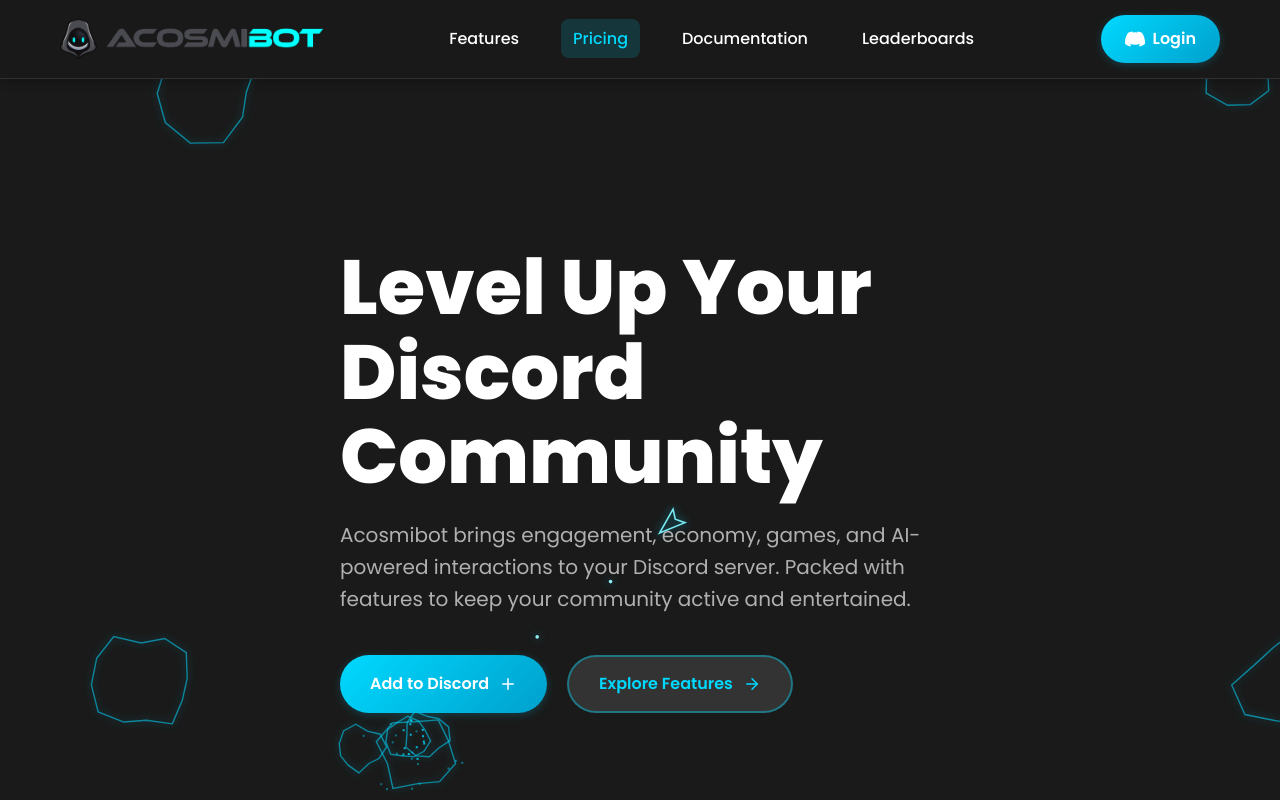
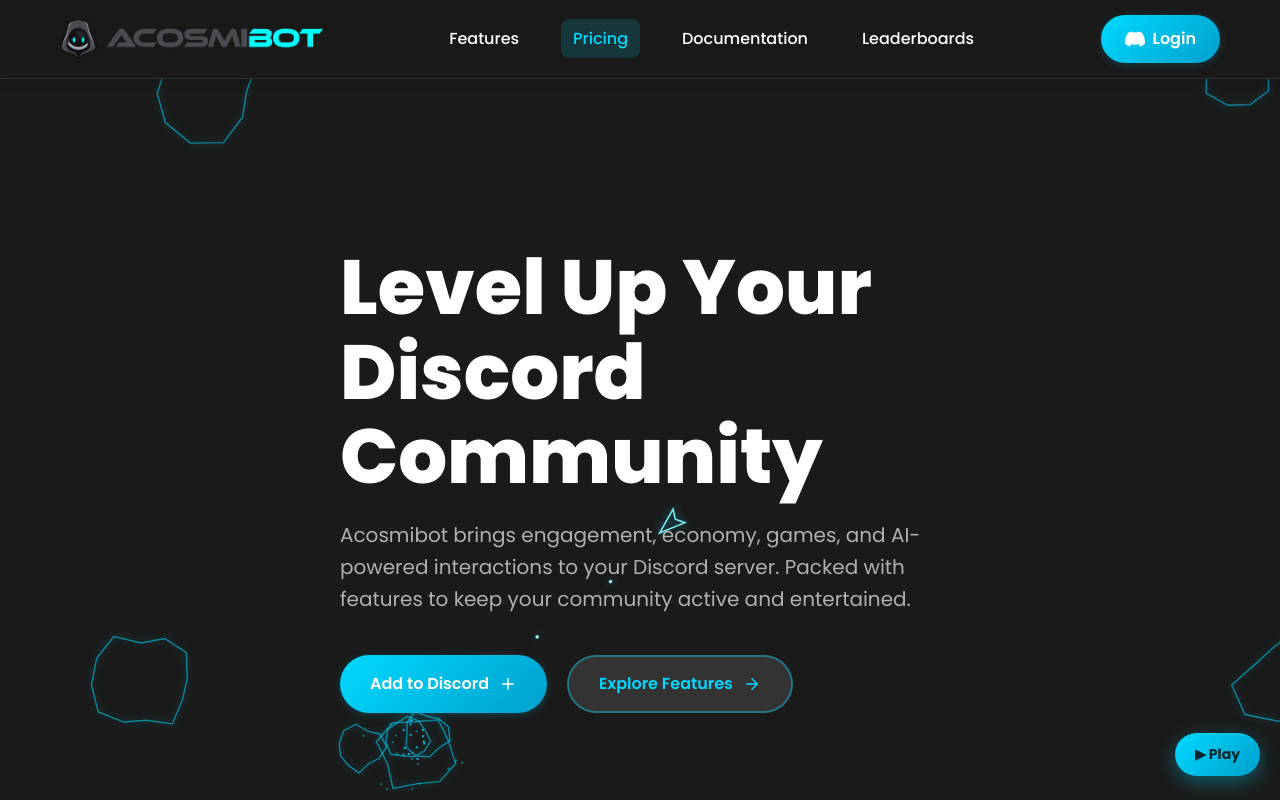
Before and after one commit to acosmic/acosmibot-website, a React (Vite) app: page /z-test in a window 1280 px wide. Shown: the top 800 px of the page. Built offline with nearby package versions, Linux system fonts and the light colour scheme.

Commit message:
homepage test, max to 200 image analyses

```diff
--- a/src/components/HeroAsteroids.tsx
+++ b/src/components/HeroAsteroids.tsx
@@ -49,6 +49,10 @@ export const HeroAsteroids: React.FC = () => {
   const [score, setScore] = useState(0);
   const [lives, setLives] = useState(3);
   const [best, setBest] = useState(0);
+  // The hero is 100vh but starts below the nav, so its bottom sits one nav-height
+  // under the viewport. Measure that offset and lift the bottom-anchored HUD by it.
+  const [navOffset, setNavOffset] = useState(72);
+  const [isMobile, setIsMobile] = useState(false);
 
   useEffect(() => {
     const canvas = canvasRef.current;
@@ -310,9 +314,17 @@ export const HeroAsteroids: React.FC = () => {
       W = parent.clientWidth; H = parent.clientHeight;
       canvas.width = W * DPR; canvas.height = H * DPR;
       ctx.setTransform(DPR, 0, 0, DPR, 0, 0);
+      // hero.offsetTop == nav height (nav is the in-flow block above the hero)
+      setNavOffset(parent.offsetTop || 72);
       if (modeV === 'ambient') initGame();
       sync();
     };
+
+    // hide the Play affordance where there's no keyboard (matches nav breakpoint)
+    const mq = window.matchMedia('(max-width: 820px)');
+    const onMq = () => setIsMobile(mq.matches);
+    onMq();
+    mq.addEventListener('change', onMq);
 
     // ── input (only intercepts keys while playing) ───────────
     const onKey = (e: KeyboardEvent, down: boolean) => {
@@ -351,6 +363,7 @@ export const HeroAsteroids: React.FC = () => {
       io.disconnect();
       window.removeEventListener('keydown', onKeyDown);
       window.removeEventListener('keyup', onKeyUp);
+      mq.removeEventListener('change', onMq);
       apiRef.current = null;
     };
   }, []); // eslint-disable-line react-hooks/exhaustive-deps
@@ -386,20 +399,20 @@ export const HeroAsteroids: React.FC = () => {
           </div>
         )}
 
-        {/* Ambient → invite to play */}
-        {mode === 'ambient' && (
-          <button style={{ ...pillBtn, position: 'absolute', right: 20, bottom: 24 }} onClick={() => apiRef.current?.start()}>
-            ▶ Play Asteroids
+        {/* Ambient → invite to play (hidden on mobile; no keyboard there) */}
+        {mode === 'ambient' && !isMobile && (
+          <button style={{ ...pillBtn, position: 'absolute', right: 20, bottom: navOffset + 24 }} onClick={() => apiRef.current?.start()}>
+            ▶ Play
           </button>
         )}
 
         {/* Playing → controls hint + exit */}
         {mode === 'playing' && (
           <>
-            <div style={{ ...hintText, position: 'absolute', left: 0, right: 0, bottom: 22 }}>
+            <div style={{ ...hintText, position: 'absolute', left: 0, right: 0, bottom: navOffset + 22 }}>
               ← → turn · ↑ thrust · Space fire · Esc exit
             </div>
-            <button style={{ ...ghostBtn, position: 'absolute', right: 20, bottom: 20 }} onClick={() => apiRef.current?.stop()}>
+            <button style={{ ...ghostBtn, position: 'absolute', right: 20, bottom: navOffset + 20 }} onClick={() => apiRef.current?.stop()}>
               Esc · Exit
             </button>
           </>
--- a/src/pages/PremiumPage.tsx
+++ b/src/pages/PremiumPage.tsx
@@ -114,7 +114,7 @@ const TIERS: TierCardDef[] = [
       { text: 'AI web search' },
       { text: 'Proactive ambient AI replies' },
       { text: '100 medium images/month' },
-      { text: '300 vision analyses/month' },
+      { text: '200 vision analyses/month' },
     ],
   },
 ];
```
